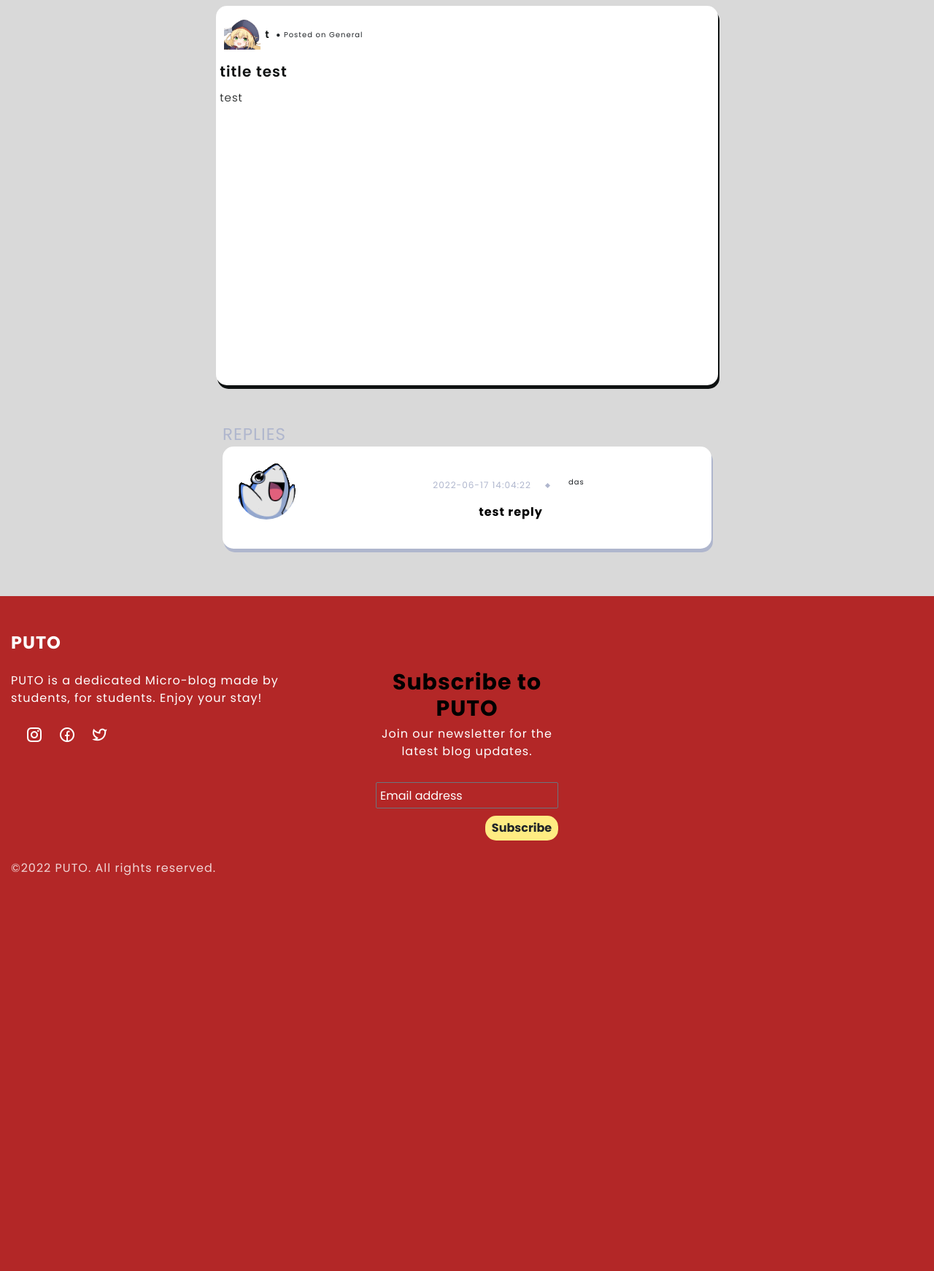
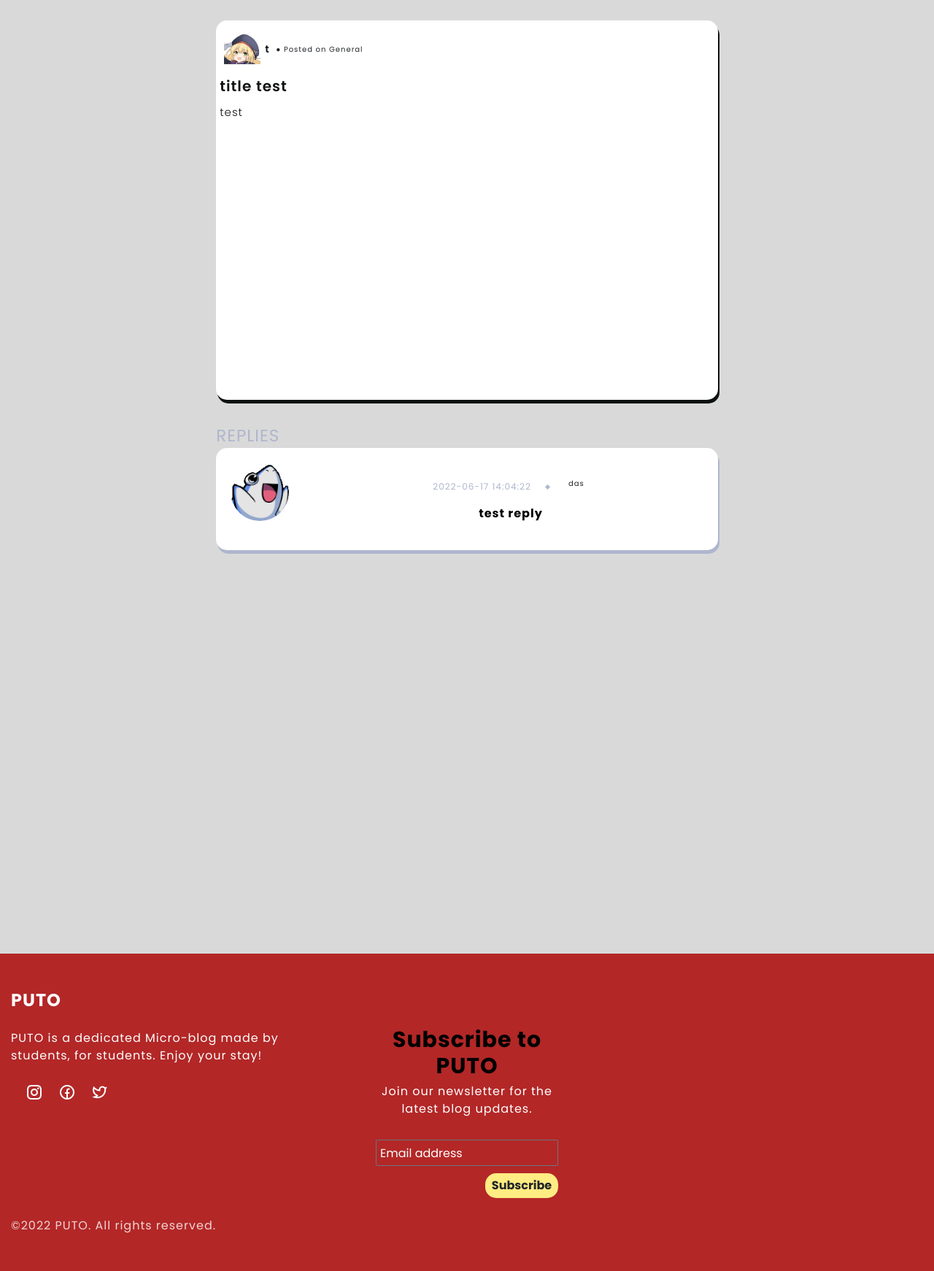
Before and after one commit to RenrenYGO/PutoSE, a CodeIgniter app: page /PutoSE/index.php/posts/view/1 in a window 1280 px wide. Shown: the part 56-1798 px from the top of the page at 73% size. Before the commit the page ends 1256 px from the top, so only its background shows below. Run offline with CodeIgniter, Linux system fonts and the light colour scheme; data comes from the database, SQL or seed files in the repository; data that the repository does not hold is empty; some libraries are stand-ins or nearby versions.

Commit message:
Minor UI changes in showpost

```diff
--- a/application/views/pages/showpost.php
+++ b/application/views/pages/showpost.php
@@ -1,5 +1,5 @@
 
-<div class = "featured-articles-container showpost">
+<div class = "showpost">
     <div class="castoria-box">
         <div class="castoria-img-box">
             <a class="btn mb-3 px-2" href="<?php echo base_url('profile/viewprofile/'); ?>
@@ -23,20 +23,22 @@
 
     <div class="comment">
         <?php echo validation_errors(); ?>
-        <?php if(isset($_SESSION['user'])):?>
-            <?php echo form_open('replies/create/'.$post['id']); ?>
-                <div class="form-group">
-                    <input type="text" class="form-control" placeholder="Comment your thoughts..." name="content">
-                </div>
-
-                <input type="hidden" name="id" value="<?php echo $post['id']; ?>">
-
-            </form>
-        <?php endif; ?>
 
         <div class="featured-articles-container">
             <div class="featured-content ">
                 <span>REPLIES</span>
+                <?php if(isset($_SESSION['user'])):?>
+                    <div style="text-align:right;">
+                    <?php echo form_open('replies/create/'.$post['id']); ?>
+                        <div class="form-group">
+                            <input type="text" class="form-control" placeholder="Comment your thoughts..." name="content">
+                        </div>
+
+                        <input type="hidden" name="id" value="<?php echo $post['id']; ?>">
+                        <button type="submit" class="m-3 btn btn-custom">Comment</button>
+                    </form>
+                </div>
+                <?php endif; ?>
                     <?php foreach ($replies as $reply):?>
                         <div <?php echo base_url('replies/'.$reply['id']);?> class="trending-news-box mb-4">
                             <div class="trending-news-img-box">
--- a/assets/css/main.css
+++ b/assets/css/main.css
@@ -392,6 +392,7 @@ label {
     border-radius: 15px;
     font-weight: bold;
     font-size: 0.7em;
+
 }
 
 .form-control {
@@ -460,9 +461,10 @@ label {
 /* For Individual Post */
 .showpost{
     max-width: 160rem;
+    min-height: 100%;
     margin: 0 auto;
     margin-top: 4em;
-    padding: 0 1.5rem;
+    padding: 2rem 1.5rem;
     justify-content: center;
     align-items: center;
 }
@@ -506,8 +508,8 @@ label {
 }
 
 .comment {
-    padding: 5rem;
-    margin: 0 15em;
+    width: 55%;
+    margin: 2em auto;
 }
 
 /* for Edit Profile */
```
